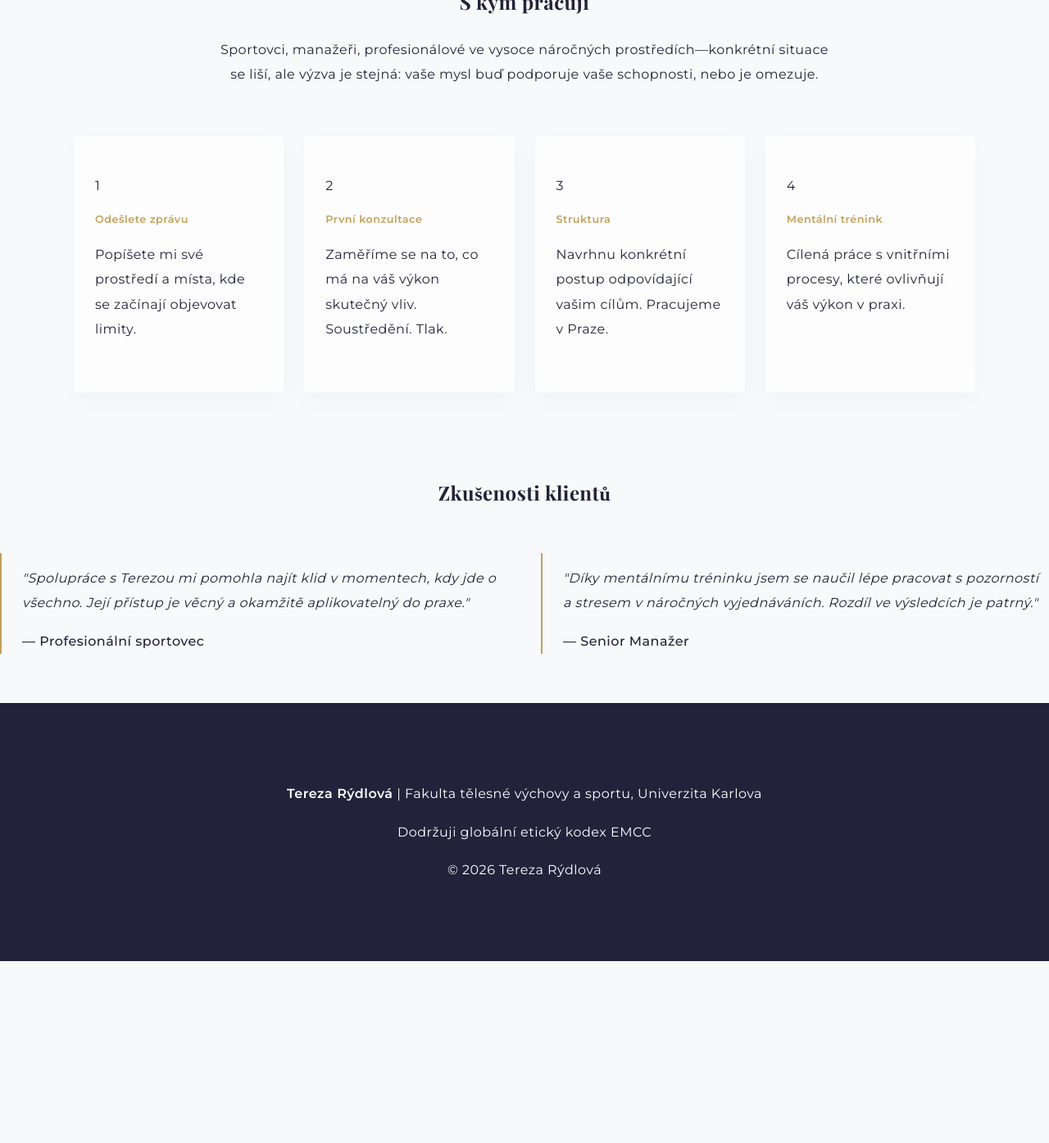
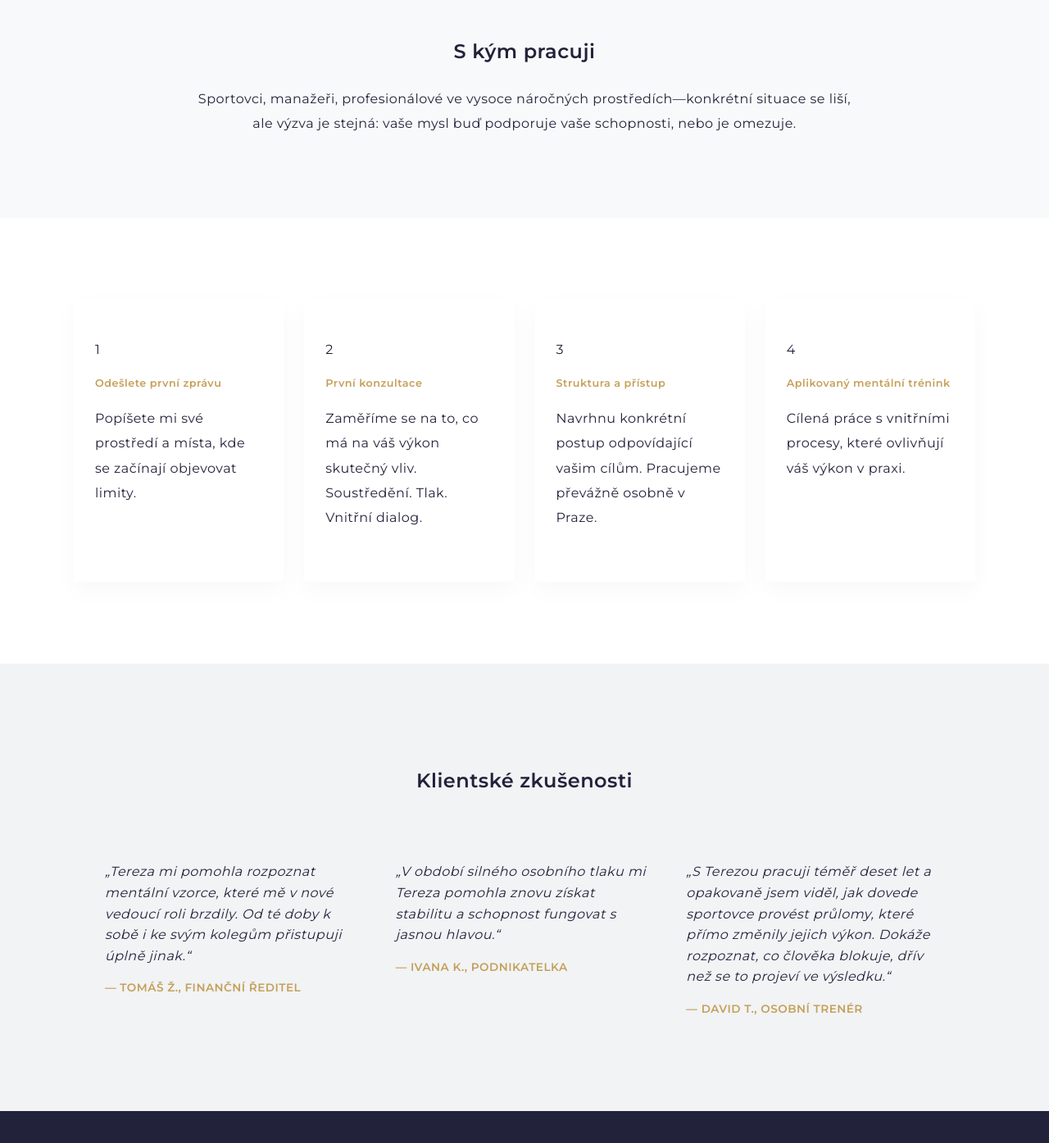
Before and after one commit to westleyovercash/tereza-rydlova, a Jekyll site: the page built from index.md, in a window 1280 px wide and 1400 px high, scrolled down 1027 px. Shown: the top 1395 px of the window at 82% size. Built offline with Jekyll 4.4.1, drawn with Linux system fonts in a browser that asks for light colours; before the commit the page ends 2200 px from its top, so only the background shows below that.

Commit message:
Update index.md

```diff
--- a/index.md
+++ b/index.md
@@ -3,23 +3,23 @@ layout: default
 title: Home
 ---
 
-<div class="container">
-  <section class="hero">
-    <h1>Výkon začíná v hlavě.</h1>
-    <p>Tělo můžete trénovat až na hranici svých možností. Dovednosti můžete pilovat tak dlouho, až se stanou automatickými. Ale ve chvíli, kdy na tom skutečně záleží—kdy přichází tlak—rozhoduje mysl o tom, zda se veškerá práce promění ve skutečný výsledek.</p>
-    <a href="/kontakt" class="btn">Začít spolupráci</a>
-  </section>
+<section class="hero">
+  <h1>Výkon začíná v hlavě.</h1>
+  <p>Tělo můžete trénovat až na hranici svých možností. Dovednosti můžete pilovat tak dlouho, až se stanou automatickými. Ale ve chvíli, kdy na tom skutečně záleží—kdy přichází tlak—rozhoduje mysl o tom, zda se veškerá práce promění ve skutečný výsledek.</p>
+  <a href="/kontakt" class="btn">Začít spolupráci</a>
+</section>
 
-  <section style="text-align: center; padding: 40px 0;">
-    <h2 style="font-family: 'Playfair Display', serif;">S kým pracuji</h2>
-    <p style="max-width: 750px; margin: 20px auto;">Sportovci, manažeři, profesionálové ve vysoce náročných prostředích—konkrétní situace se liší, ale výzva je stejná: vaše mysl buď podporuje vaše schopnosti, nebo je omezuje.</p>
-  </section>
+<section style="padding: 100px 10%; text-align: center;">
+  <h2 style="margin-bottom: 20px;">S kým pracuji</h2>
+  <p style="max-width: 800px; margin: 0 auto;">Sportovci, manažeři, profesionálové ve vysoce náročných prostředích—konkrétní situace se liší, ale výzva je stejná: vaše mysl buď podporuje vaše schopnosti, nebo je omezuje.</p>
+</section>
 
-  <div class="steps-container">
+<div class="steps-wrapper">
+  <section class="steps-container">
     <div class="step-card">
       <div class="step-number">1</div>
       <div class="step-content">
-        <h3>Odešlete zprávu</h3>
+        <h3>Odešlete první zprávu</h3>
         <p>Popíšete mi své prostředí a místa, kde se začínají objevovat limity.</p>
       </div>
     </div>
@@ -27,36 +27,45 @@ title: Home
       <div class="step-number">2</div>
       <div class="step-content">
         <h3>První konzultace</h3>
-        <p>Zaměříme se na to, co má na váš výkon skutečný vliv. Soustředění. Tlak.</p>
+        <p>Zaměříme se na to, co má na váš výkon skutečný vliv. Soustředění. Tlak. Vnitřní dialog.</p>
       </div>
     </div>
     <div class="step-card">
       <div class="step-number">3</div>
       <div class="step-content">
-        <h3>Struktura</h3>
-        <p>Navrhnu konkrétní postup odpovídající vašim cílům. Pracujeme v Praze.</p>
+        <h3>Struktura a přístup</h3>
+        <p>Navrhnu konkrétní postup odpovídající vašim cílům. Pracujeme převážně osobně v Praze.</p>
       </div>
     </div>
     <div class="step-card">
       <div class="step-number">4</div>
       <div class="step-content">
-        <h3>Mentální trénink</h3>
+        <h3>Aplikovaný mentální trénink</h3>
         <p>Cílená práce s vnitřními procesy, které ovlivňují váš výkon v praxi.</p>
-      </div>
-    </div>
-  </div>
-
-  <section style="margin-top: 100px; padding-bottom: 60px;">
-    <h2 style="text-align: center; font-family: 'Playfair Display', serif; margin-bottom: 50px;">Zkušenosti klientů</h2>
-    <div style="display: grid; grid-template-columns: repeat(auto-fit, minmax(300px, 1fr)); gap: 40px;">
-      <div style="font-style: italic; border-left: 2px solid var(--champagne); padding-left: 25px;">
-        <p>"Spolupráce s Terezou mi pomohla najít klid v momentech, kdy jde o všechno. Její přístup je věcný a okamžitě aplikovatelný do praxe."</p>
-        <cite style="display: block; margin-top: 15px; font-weight: 500; font-style: normal;">— Profesionální sportovec</cite>
-      </div>
-      <div style="font-style: italic; border-left: 2px solid var(--champagne); padding-left: 25px;">
-        <p>"Díky mentálnímu tréninku jsem se naučil lépe pracovat s pozorností a stresem v náročných vyjednáváních. Rozdíl ve výsledcích je patrný."</p>
-        <cite style="display: block; margin-top: 15px; font-weight: 500; font-style: normal;">— Senior Manažer</cite>
       </div>
     </div>
   </section>
 </div>
+
+<section class="testimonial-section">
+  <h2 style="text-align: center; margin-bottom: 60px;">Klientské zkušenosti</h2>
+
+  <div style="display: grid; grid-template-columns: repeat(auto-fit, minmax(300px, 1fr)); gap: 40px;">
+
+    <div style="font-style: italic; line-height: 1.6;">
+      <p>„Tereza mi pomohla rozpoznat mentální vzorce, které mě v nové vedoucí roli brzdily. Od té doby k sobě i ke svým kolegům přistupuji úplně jinak.“</p>
+      <p style="font-style: normal; font-weight: 600; color: var(--champagne); margin-top: 15px; font-size: 0.85rem; text-transform: uppercase;">— Tomáš Ž., finanční ředitel</p>
+    </div>
+
+    <div style="font-style: italic; line-height: 1.6;">
+      <p>„V období silného osobního tlaku mi Tereza pomohla znovu získat stabilitu a schopnost fungovat s jasnou hlavou.“</p>
+      <p style="font-style: normal; font-weight: 600; color: var(--champagne); margin-top: 15px; font-size: 0.85rem; text-transform: uppercase;">— Ivana K., podnikatelka</p>
+    </div>
+
+    <div style="font-style: italic; line-height: 1.6;">
+      <p>„S Terezou pracuji téměř deset let a opakovaně jsem viděl, jak dovede sportovce provést průlomy, které přímo změnily jejich výkon. Dokáže rozpoznat, co člověka blokuje, dřív než se to projeví ve výsledku.“</p>
+      <p style="font-style: normal; font-weight: 600; color: var(--champagne); margin-top: 15px; font-size: 0.85rem; text-transform: uppercase;">— David T., osobní trenér</p>
+    </div>
+
+  </div>
+</section>
```
